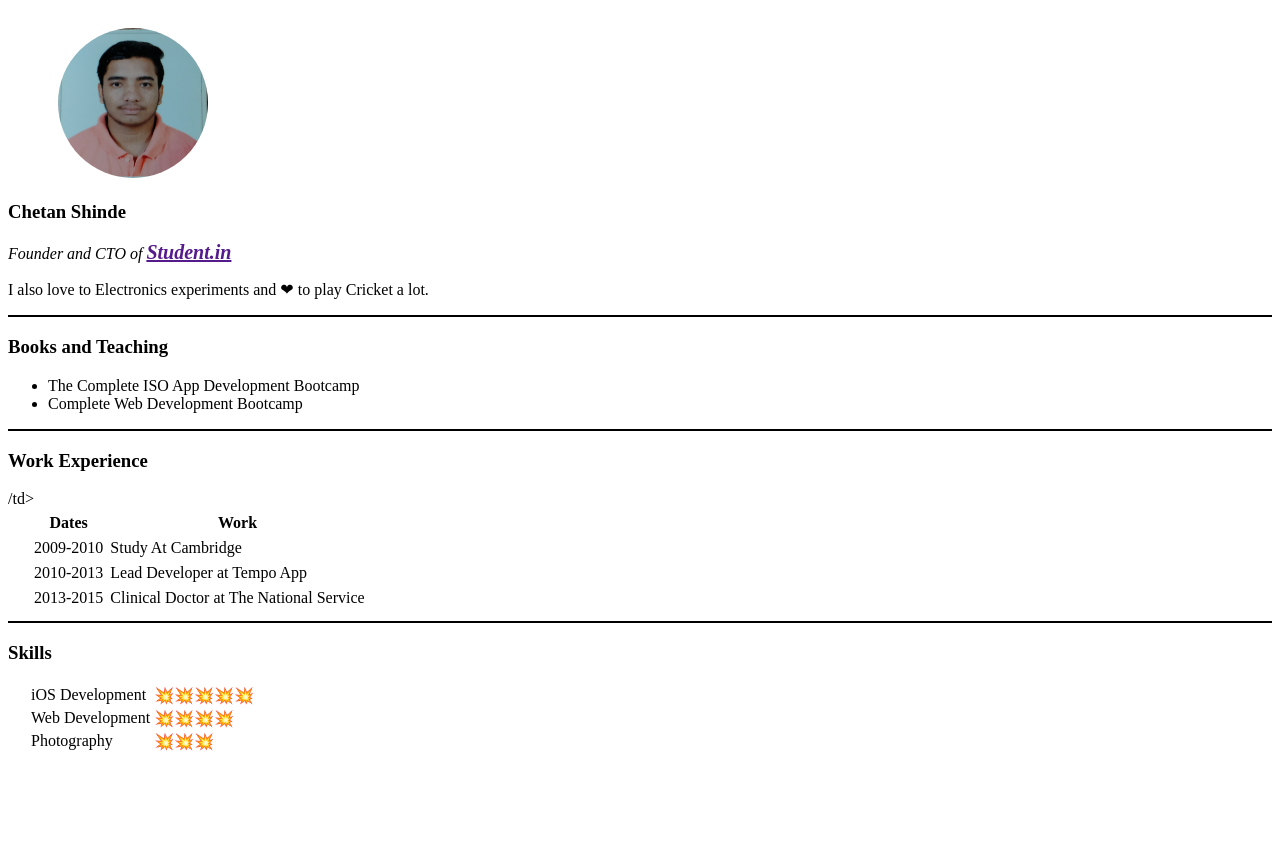
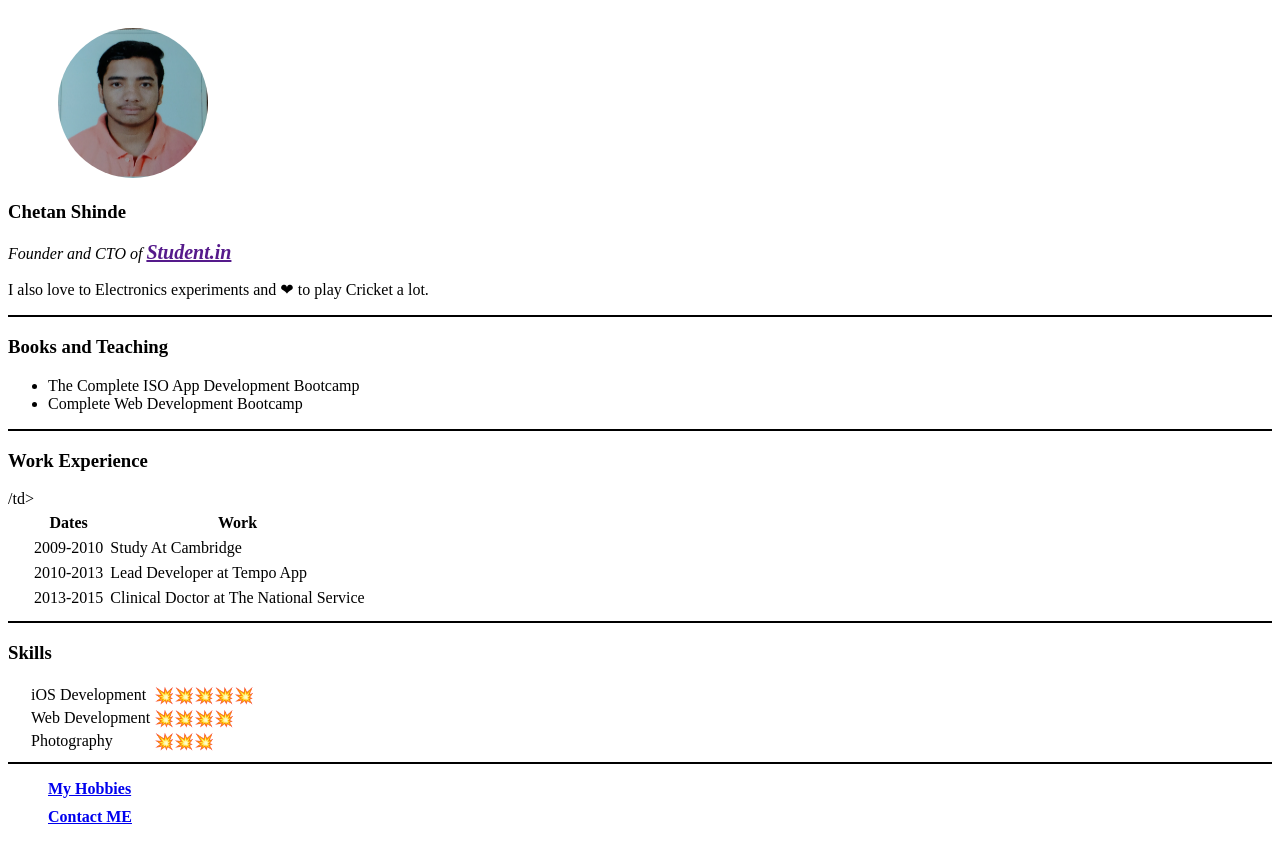
Before and after one commit to Chetan51423/CV1, a plain HTML site: page index.html in a window 1280 px wide. Before the commit the page ends 800 px from the top, so only its background shows below. Drawn offline with Linux system fonts and the light colour scheme.

Commit message:
Update index.html

```diff
--- a/index.html
+++ b/index.html
@@ -68,6 +68,13 @@
                 </tr>
             </table>
         </div>
+        <hr style="border: solid black 1px;">
+
+
+        <ul style="list-style-type:none;">
+            <li><a style="font: size 15px; font-weight: 800; " href="myhobbies.html">My Hobbies</a></li>
+            <li style="padding-top: 10px;"><a style="font: size 15px; font-weight: 800; " href="contactme.html">Contact ME</a></li>
+        </ul>
 
 </body>
 </html>
```
